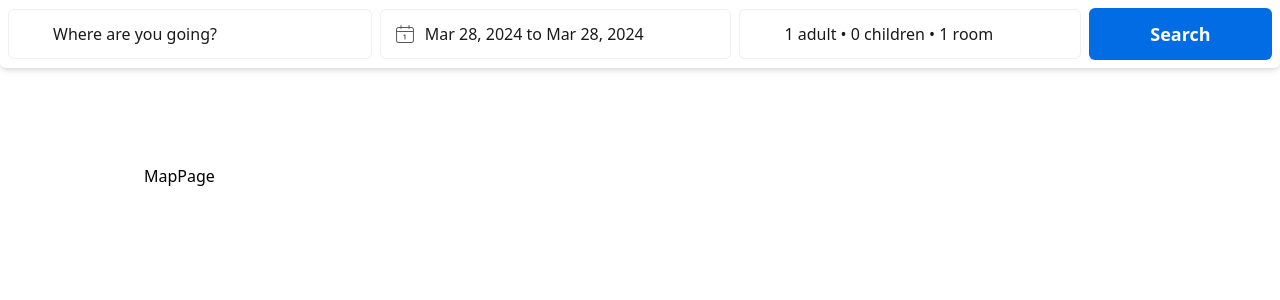
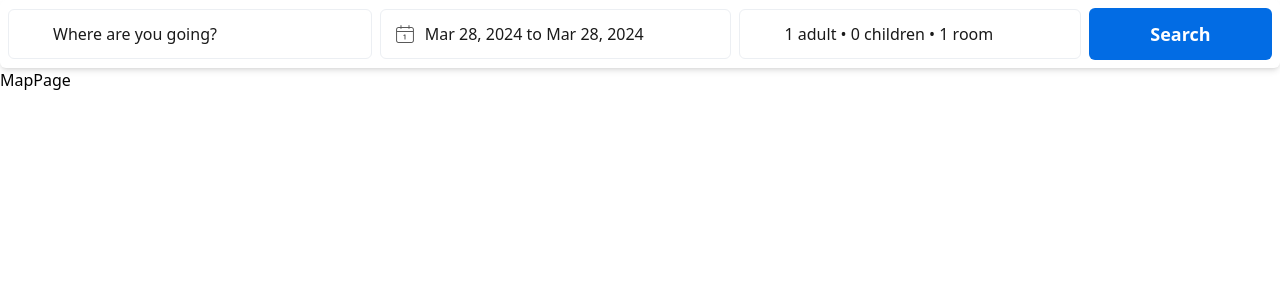
Before and after one commit to mfdf4415/booking-hotel, a React (Vite) app: page /map in a window 1280 px wide. Shown: the top 300 px of the page. Built offline with nearby package versions, Linux system fonts and the light colour scheme; some icons are missing.

Commit message:
change MapLayout styles

```diff
--- a/src/components/Layouts/MapLayout.jsx
+++ b/src/components/Layouts/MapLayout.jsx
@@ -5,7 +5,7 @@ const MapLayout = () => {
   return (
     <>
       <SearchBar />
-      <div className="px-36 py-24">{<Outlet />}</div>
+      <div>{<Outlet />}</div>
     </>
   );
 };
```
